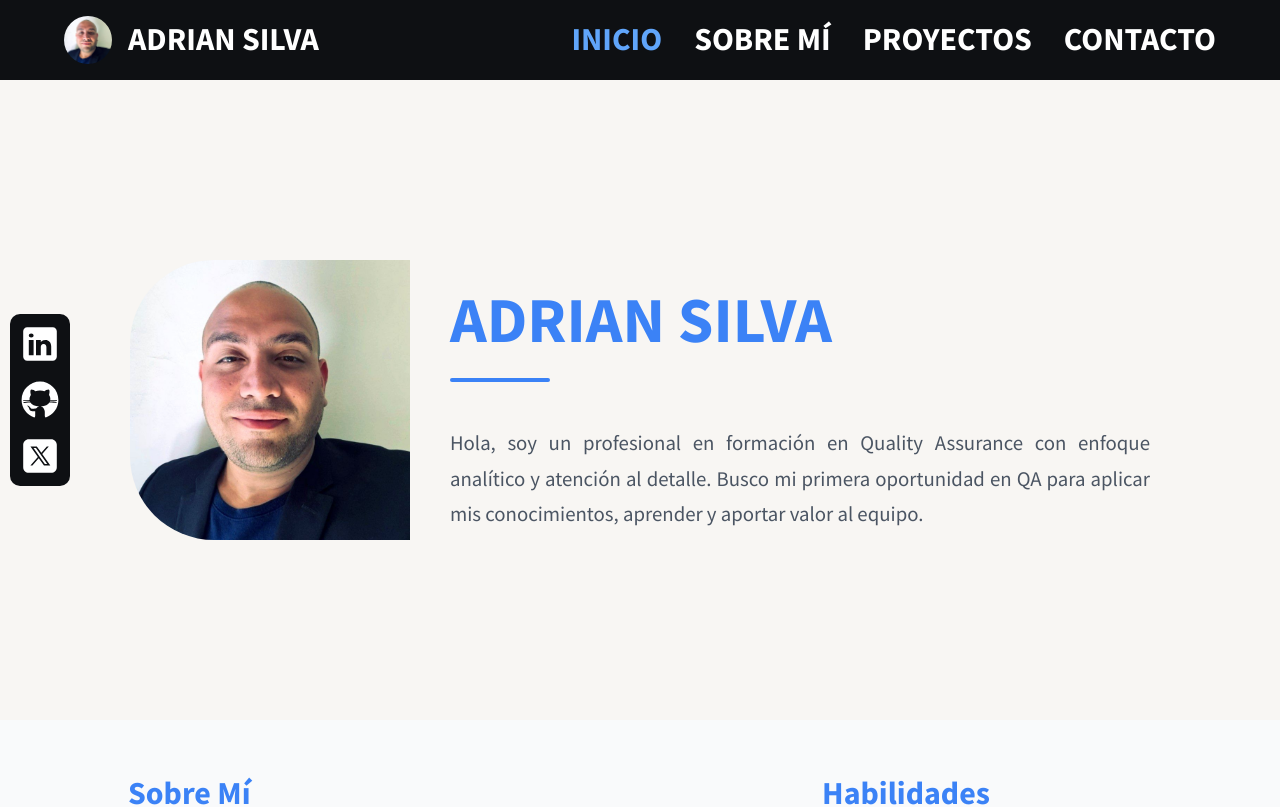
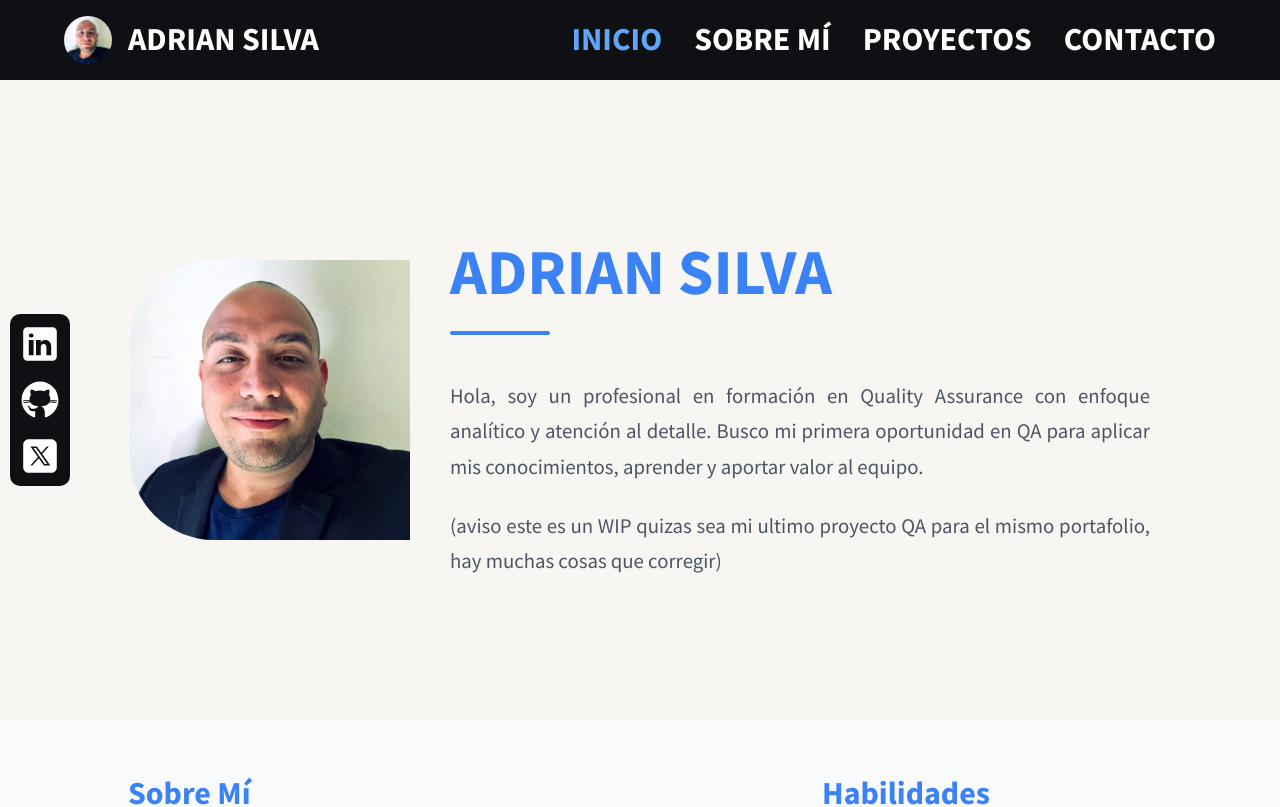
Before and after one commit to adjsvar/portafolio, a React (Vite) app: page / in a window 1280 px wide. Shown: the top 807 px of the page. Built offline with nearby package versions, Linux system fonts and the light colour scheme.

Commit message:
agregado aviso de WIP

```diff
--- a/src/pages/Home.jsx
+++ b/src/pages/Home.jsx
@@ -21,6 +21,7 @@ function Home() {
               analítico y atención al detalle. Busco mi primera oportunidad en QA
               para aplicar mis conocimientos, aprender y aportar valor al equipo.
             </p>
+            <p>(aviso este es un WIP quizas sea mi ultimo proyecto QA para el mismo portafolio, hay muchas cosas que corregir)</p>
           </div>
         </div>
       </section>
```
